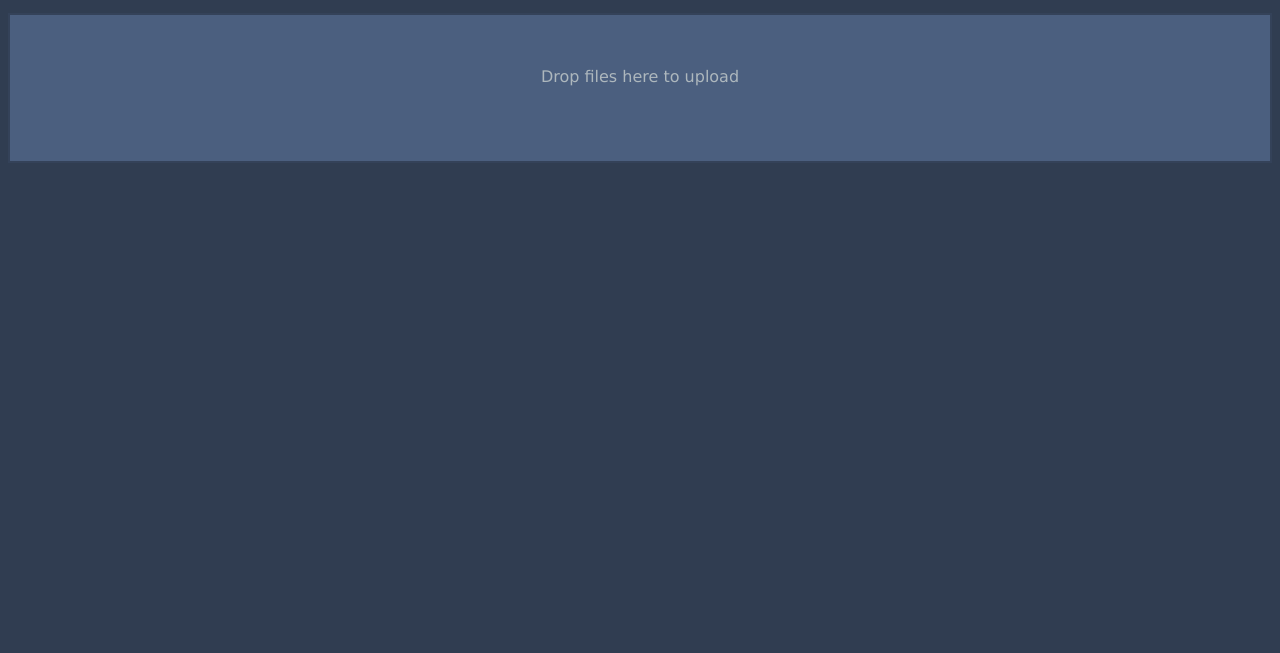
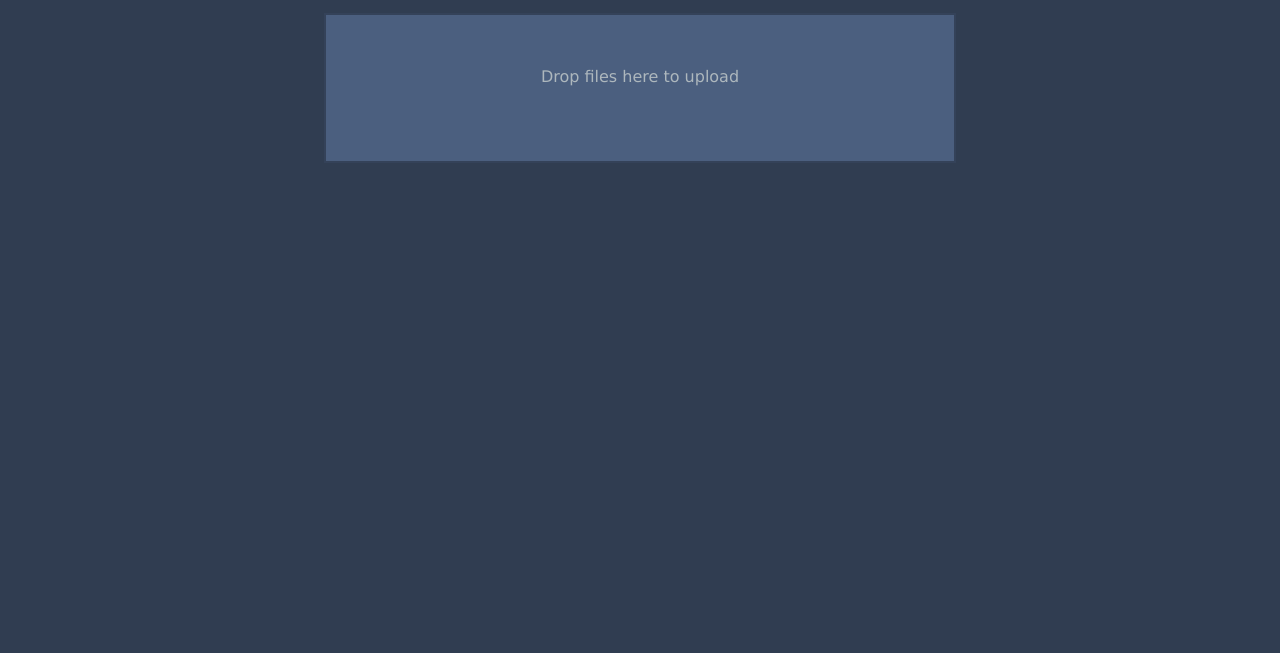
Before and after one commit to GrantRussell/Artifacial-Intelligence, a website: page app/app.html in a window 1280 px wide. Shown: the part 147-800 px from the top of the page. Drawn offline with Linux system fonts and the light colour scheme.

Commit message:
Dropbox changed width and margin to half screen

```diff
--- a/app/app.html
+++ b/app/app.html
@@ -11,8 +11,8 @@
   <script src="assets/js/dropzone.js"></script>
   <body bgcolor=#303d51>
     <div style="text-align:center">
-      <h1 class="main-title">Application Page </h1>
-      <form action="/upload-target" class="dropzone dz-clickable"></form>
+      <h1 class="main-title">Application Page</h1>
+      <form id="upload-widget" action="/upload-target" class="dropzone dz-clickable"></form>
     </div>
   </body>
 </html>
--- a/app/assets/css/stylesheet.css
+++ b/app/assets/css/stylesheet.css
@@ -442,3 +442,8 @@ li a:hover {
         border-left: 6px solid transparent;
         border-right: 6px solid transparent;
         border-bottom: 6px solid #be2626; }
+
+        form.dropzone.dz-clickable {
+            width: 50%;
+            margin: auto;
+}
```
